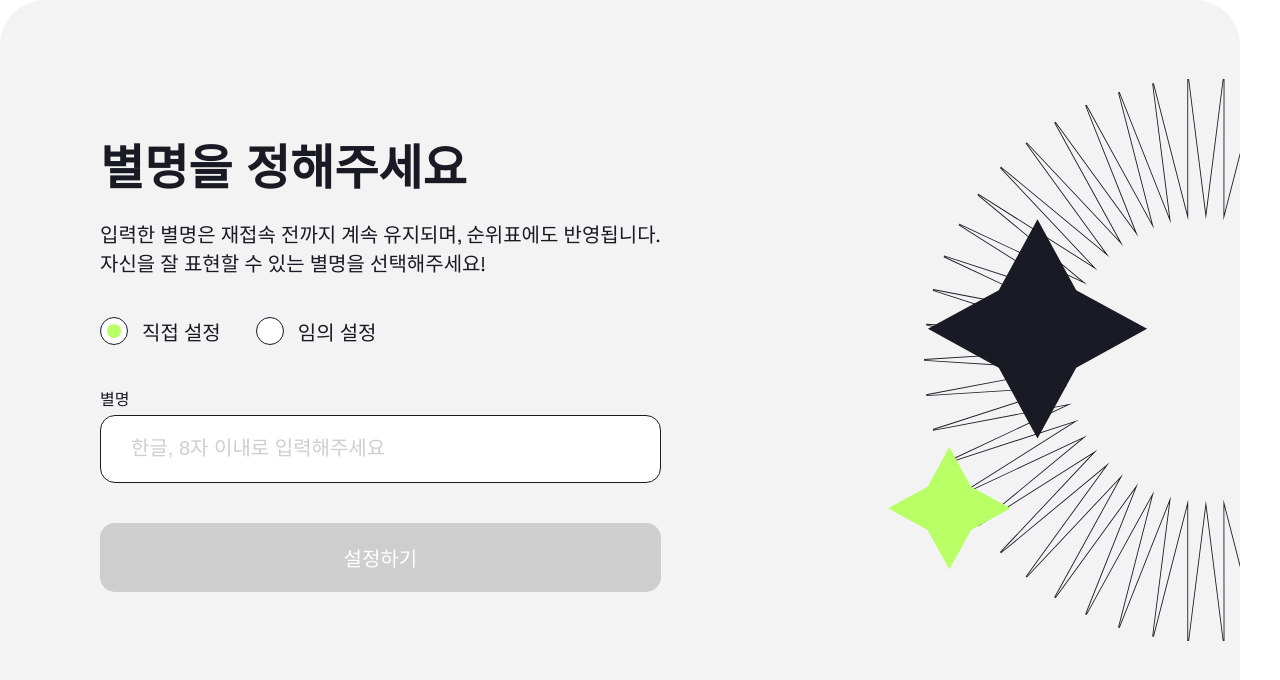
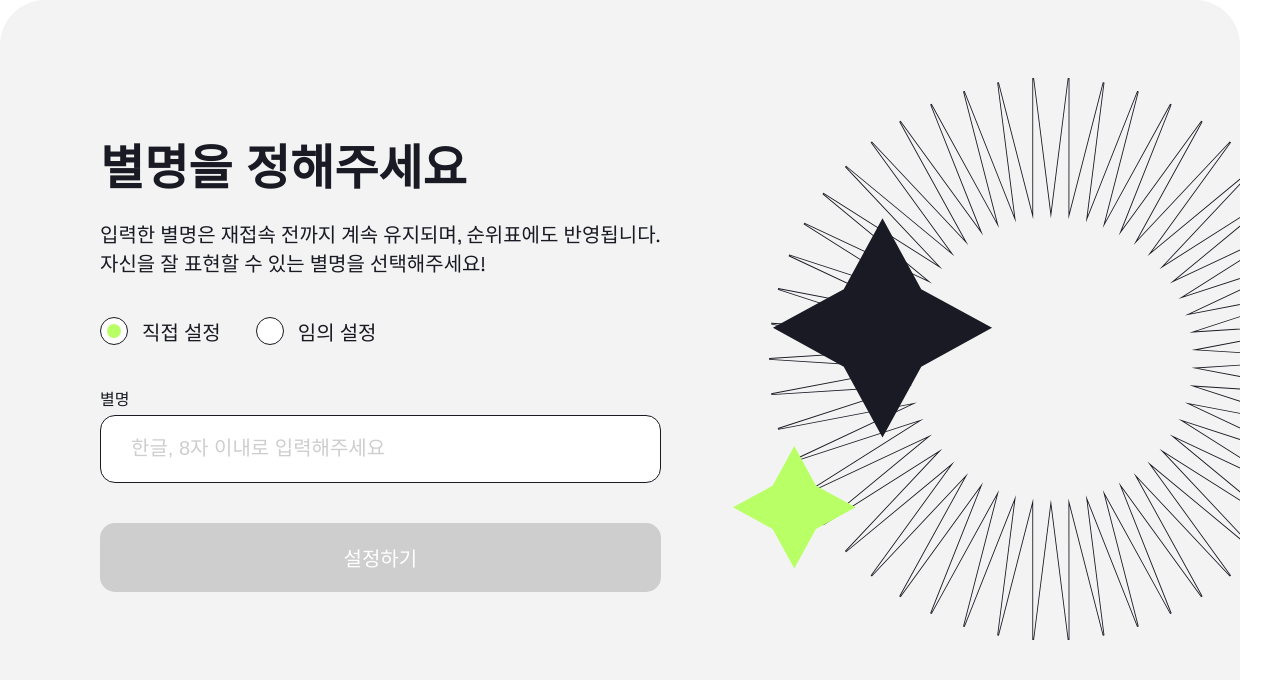
Before and after one commit to teamdannae/dannae, a Next.js app in the folder frontend/: page /profile/nickname in a window 1280 px wide. Shown: the top 680 px of the page. Built offline with nearby package versions, Linux system fonts and the light colour scheme.

Commit message:
fix: 빌드 에러 픽스

```diff
--- a/frontend/src/app/profile/page.module.scss
+++ b/frontend/src/app/profile/layout.module.scss
@@ -4,7 +4,6 @@
     display: flex;
     align-items: center;
 
-    position: relative;
     width: 1240px;
     height: 740px;
     background-color: vars.$grey-color;
--- a/frontend/src/app/profile/page.tsx
+++ b/frontend/src/app/profile/layout.tsx
@@ -1,9 +1,15 @@
 import { ReactNode } from 'react';
-import styles from './page.module.scss';
+import { Metadata } from 'next';
+import styles from './layout.module.scss';
 
 interface ProfileContainerProps {
     children: ReactNode;
 }
+
+export const metadata: Metadata = {
+  title: "프로필 설정",
+  description: "사용자의 별명과 사진을 설정할 수 있습니다.",
+};
 
 const ProfileContainer = ({ children }: ProfileContainerProps) => {
     return (
--- a/frontend/src/app/profile/nickname/page.module.scss
+++ b/frontend/src/app/profile/nickname/page.module.scss
@@ -1,3 +1,8 @@
+.pageWrapper {
+    display: flex;
+    position: relative;
+}
+
 .nicknameContainer {
     display: flex;
     flex-direction: column;
@@ -18,5 +23,6 @@
 
 .illustration {
     position: absolute;
-    right: -20%;
+    top: -15%;
+    right: -120%;
 }
--- a/frontend/src/app/profile/nickname/page.tsx
+++ b/frontend/src/app/profile/nickname/page.tsx
@@ -2,7 +2,6 @@
 
 import { useState } from 'react';
 import { Button, Input, Radio } from '../../components';
-import ProfileContainer from '../page';
 import styles from './page.module.scss';
 import { nicknamePattern } from '@/utils/regex';
 import { useRouter } from 'next/navigation';
@@ -56,8 +55,8 @@ const ProfileNickname = () => {
     }
 
     return (
-        <ProfileContainer>
-            <section className={styles.nicknameContainer}>
+        <section className={styles.pageWrapper}>
+            <article className={styles.nicknameContainer}>
                 <header className={styles.headerText}>
                     <h2>별명을 정해주세요</h2>
                     <p>
@@ -69,9 +68,9 @@ const ProfileNickname = () => {
                 <Radio selectedIndex={namingMode} values={["직접 설정", "임의 설정"]} onChangeEvent={changeMode} />
                 <Input value={nickname} onChangeEvent={changeNickname} inputLabel="별명" placeholder='한글, 8자 이내로 입력해주세요' isValid={isValid} />
                 <Button buttonText="설정하기" onClickEvent={confirmNickname} buttonColor="black" disabled={nickname === "" || !isValid} />
-            </section>
+            </article>
             <Image src="/illustration/illustration.svg" alt='main illustration' width={600} height={600} priority className={styles.illustration} />
-        </ProfileContainer>
+        </section>
     );
 };
 
```
Also changed, not shown: frontend/src/app/profile/image/page.tsx (+2 -6 lines).
